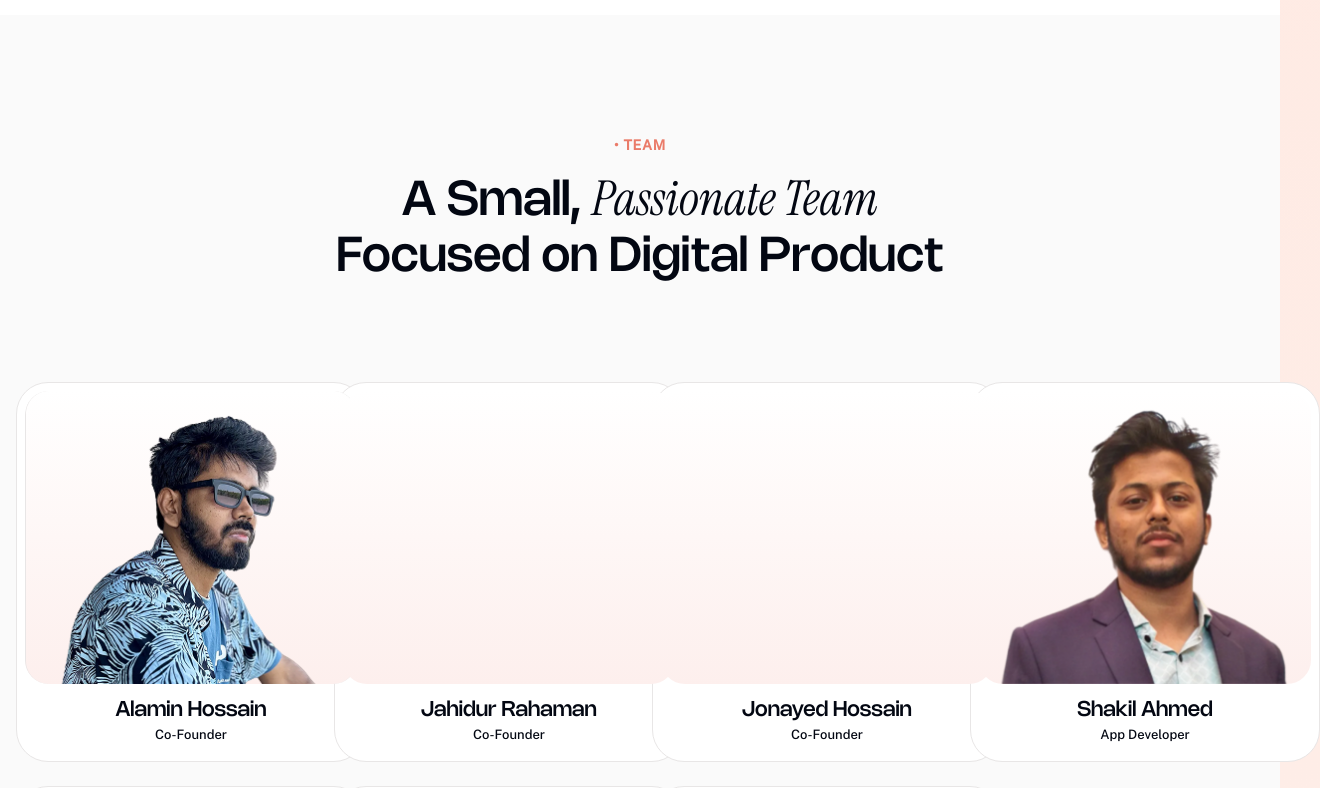
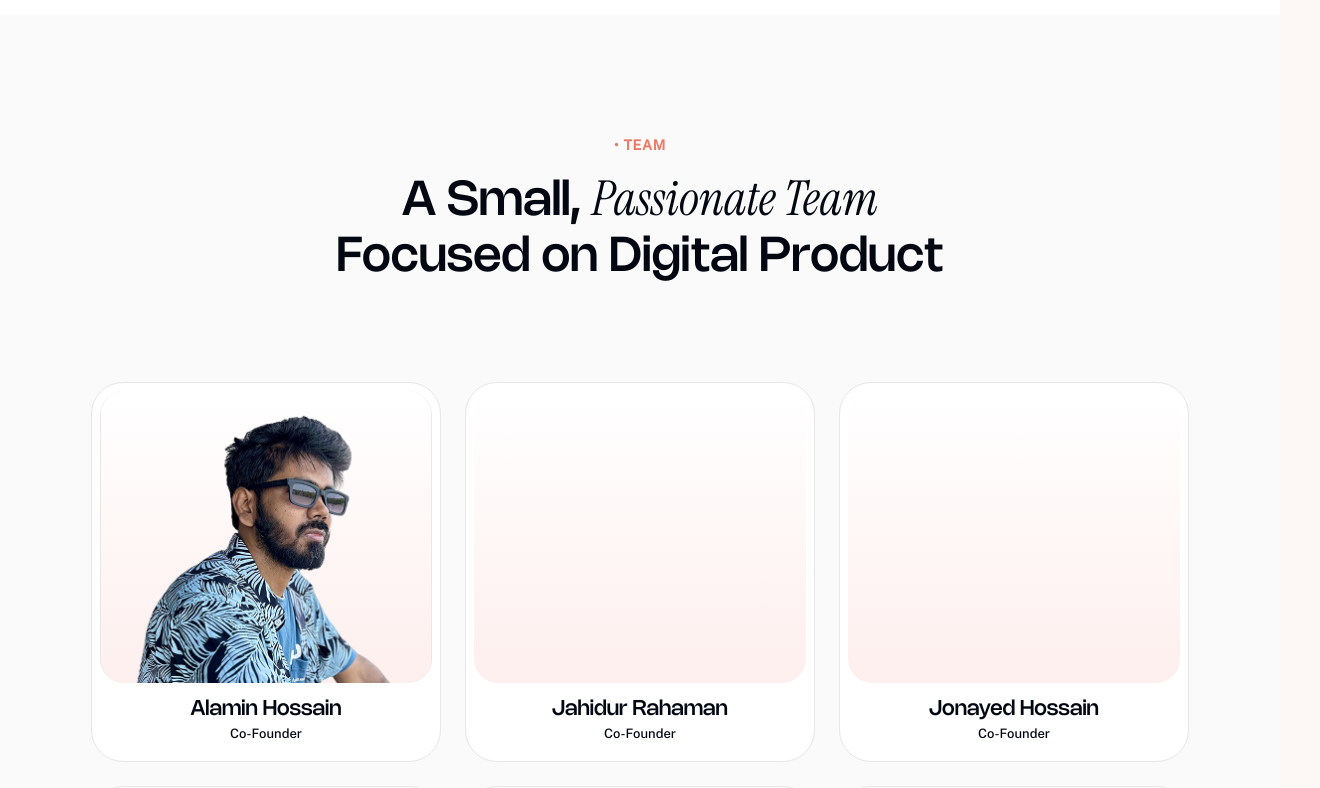
Before and after one commit to SparkStudio-Ltd/userlify, a Next.js app: page /about in a window 1280 px wide. Shown: the part 1800-2588 px from the top of the page, 1320 px wide, since content can reach past the window. Built offline with nearby package versions, Linux system fonts and the light colour scheme; a web font is replaced by a local one.

Commit message:
feat: Update OurTeamSection layout for improved responsiveness and styling consistency

```diff
--- a/src/components/sections/OurTeam.tsx
+++ b/src/components/sections/OurTeam.tsx
@@ -6,7 +6,7 @@ import Image from 'next/image';
 export default function OurTeamSection() {
     return (
         <main className="w-full bg-neutral-50 py-30">
-            <div className="mx-auto max-w-[1472px] px-4">
+            <div className="mx-auto max-w-[1472px] px-4 md:px-8 lg:px-12 2xl:px-0">
                 {/* Top Section */}
                 <div className="mb-24 flex flex-col items-center gap-4">
                     {/* Kicker */}
@@ -23,7 +23,7 @@ export default function OurTeamSection() {
                 </div>
 
                 {/* Team Cards Grid */}
-                <div className="grid justify-center gap-6 sm:grid-cols-2 lg:grid-cols-3 xl:grid-cols-4">
+                <div className="flex flex-wrap justify-center items-center gap-6">
                     {teamData.map((member) => {
                         const hasValidImage = member.image.startsWith('/assets/images/');
 
@@ -34,7 +34,7 @@ export default function OurTeamSection() {
                             >
                                 {/* Image Container */}
                                 <div
-                                    className="relative h-[295px] w-full overflow-hidden rounded-3xl"
+                                    className="relative aspect-[42/37] overflow-hidden rounded-3xl"
                                     style={{
                                         background: 'linear-gradient(180deg, #FFFFFF 0%, #FDEFED 100%)',
                                     }}
```
